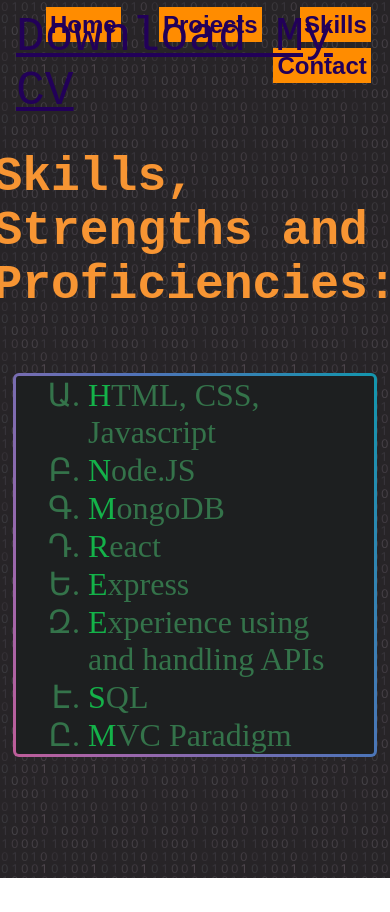
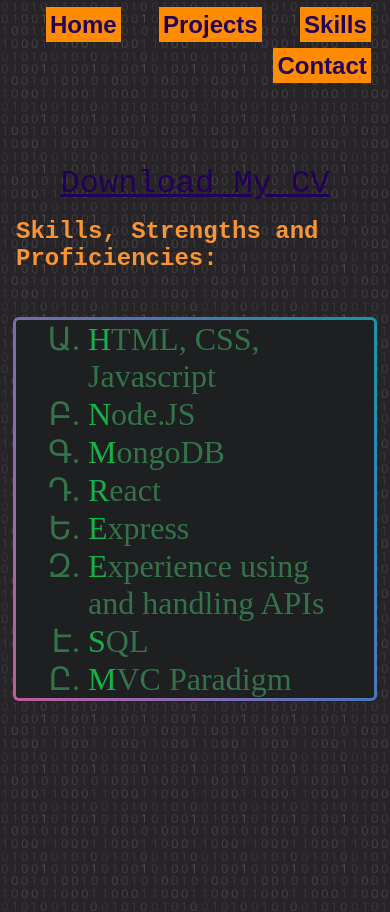
Before and after one commit to AbdalehHersi/react-portfolio-redesign, a React (Vite) app in the folder client/: page /skills in a window 390 px wide. Before the commit the page ends 878 px from the top, so only its background shows below. Built offline with nearby package versions, Linux system fonts and the light colour scheme; a web font is replaced by a local one.

Commit message:
made home, contact and skills mobile friendly

```diff
--- a/client/src/components/Contact.jsx
+++ b/client/src/components/Contact.jsx
@@ -5,10 +5,10 @@
 
 export default function Contact() {
     return (
-        <div className="focus-in">
+        <div className="focus-in contact">
             <address>
                 <div className="contactContainer gradient-border">
-                    <h1>You can email me on <a href="mailto:hersiabdaleh@gmail.com" id="link">hersiabdaleh@gmail.com</a>.</h1>
+                    <h1 id="linkCont">You can email me on <a href="mailto:hersiabdaleh@gmail.com" id="link">hersiabdaleh@gmail.com</a>.</h1>
                     <h1>Or you can check out my social media:</h1>
                     <div className="socials">
                         <a href="https://github.com/AbdalehHersi" target="_blank">
--- a/client/src/css/Contact.css
+++ b/client/src/css/Contact.css
@@ -19,3 +19,17 @@
 #link {
     color: var(--main-light-orange);
 }
+
+#linkCont {
+    font-size: clamp(2.6vw, 2.7vw, 3.2vw);
+}
+
+@media (max-width: 500px) {
+    .contactContainer {
+        width: 70vw;
+    }
+
+    #linkCont {
+        font-size: 5vw;
+    }
+}
--- a/client/src/css/Home.css
+++ b/client/src/css/Home.css
@@ -1,4 +1,3 @@
-
 .gradient-border {
     --borderWidth: 3px;
     background: #1D1F20;
@@ -100,6 +99,8 @@
     width: 30vw;
 }
 
+
+
 @media (max-width: 1025px) {
     .aboutContainer {
         justify-content: center;
@@ -118,6 +119,16 @@
     }
 }
 
+@media (max-width: 600px) {
+    .aboutHeader {
+     font-size: 4rem;
+    }
+
+    .aboutText {
+        width: 60vw;
+    }
+}
+
 cite {
     font-family: 'IBM Plex Sans', sans-serif;
     font-size: 3rem;
--- a/client/src/css/Skills.css
+++ b/client/src/css/Skills.css
@@ -20,6 +20,21 @@
     color: var(--main-light-orange);
 }
 
+@media (max-width: 470px) {
+    .skillContainer > h1 {
+        font-size: clamp(1rem, 1.5rem, 3rem);
+    }
+
+    .nav-container {
+        margin-bottom: 4vh;
+    }
+
+    .skillContainer > a {
+        margin-top: 2rem;
+        font-size: clamp(1rem, 2rem, 3rem);
+    }
+}
+
 .listContainer {
     display: grid;
     font-size: 2rem;
```
